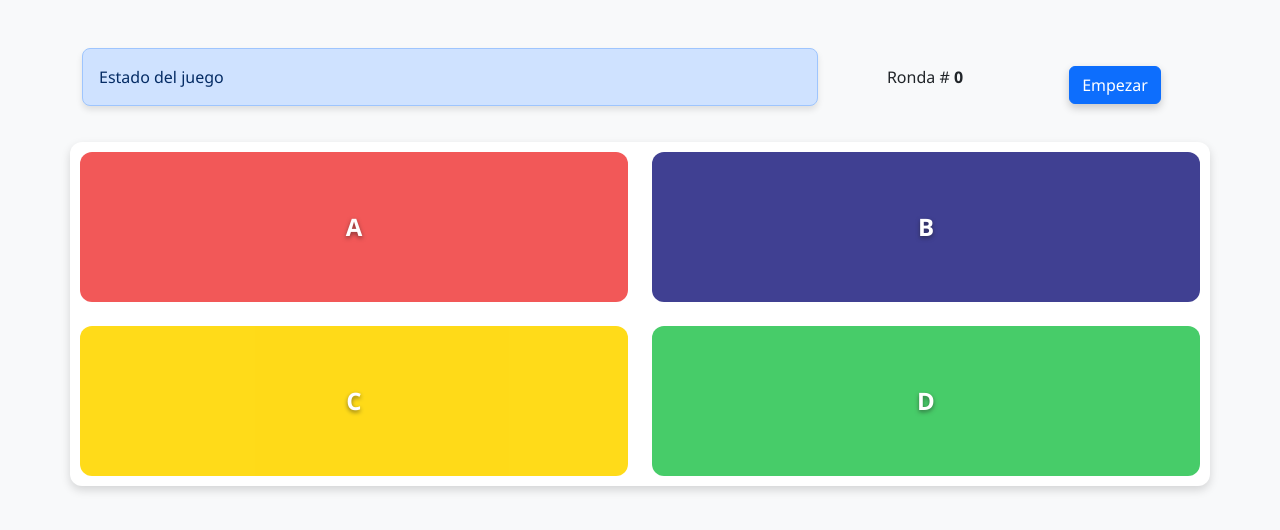
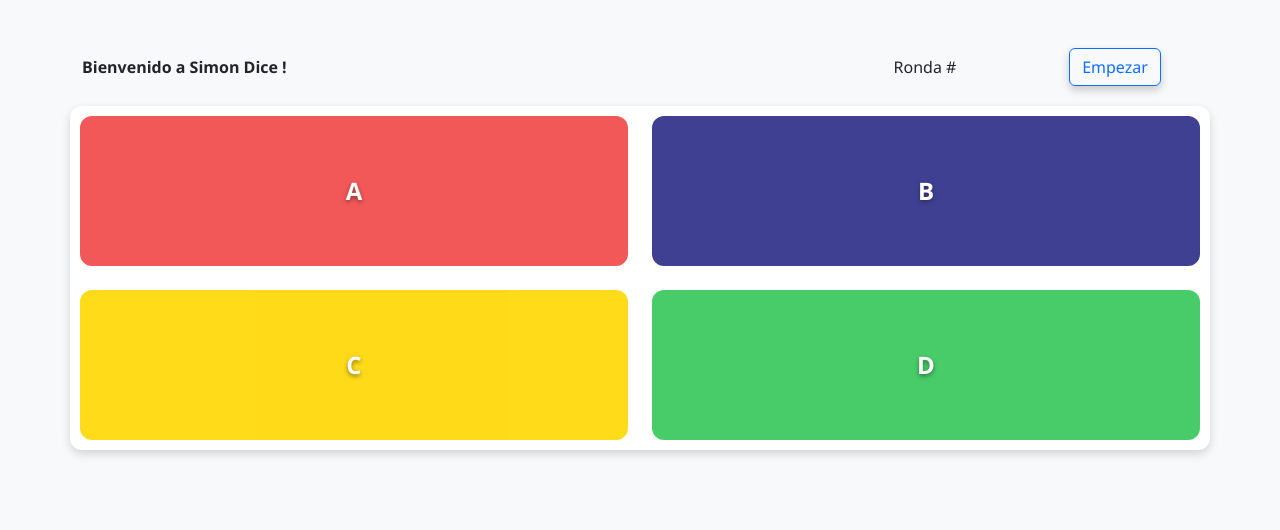
Before and after one commit to Sanpa33/Simon-dice, a website: page index.html in a window 1280 px wide. Drawn offline with nearby package versions, Linux system fonts and the light colour scheme.

Commit message:
Agrego index html

```diff
--- a/index.html
+++ b/index.html
@@ -12,13 +12,13 @@
     <div class="container mt-5">
         <div class="row align-items-center">
           <div class="col-sm-8">
-            <div class="alert alert-primary" role="alert" id="estado">Estado del juego</div>
+            <div class="fw-bolder" role="alert" id="estado" >Bienvenido a Simon Dice !</div>
+          </div>
+          <div class="col-sm text-center caja-azul">
+            Ronda #<strong id="ronda"></strong>
           </div>
           <div class="col-sm text-center">
-            <p>Ronda # <strong id="ronda">0</strong></p>
-          </div>
-          <div class="col-sm text-center">
-            <button type="button" class="btn btn-primary" id="boton-empezar">Empezar</button>
+            <button type="button" class="btn btn-outline-primary" id="boton-empezar">Empezar</button>
           </div>
         </div>
       </div>
@@ -43,7 +43,9 @@
       </div>
     </body>
 
-    <script src="main.js"></script>
+
+    <audio id="audio" src="sonidos/burbuja.mp3"></audio>
+    <script src="/src/main.js"></script>
 
 </body>
 </html>
```
